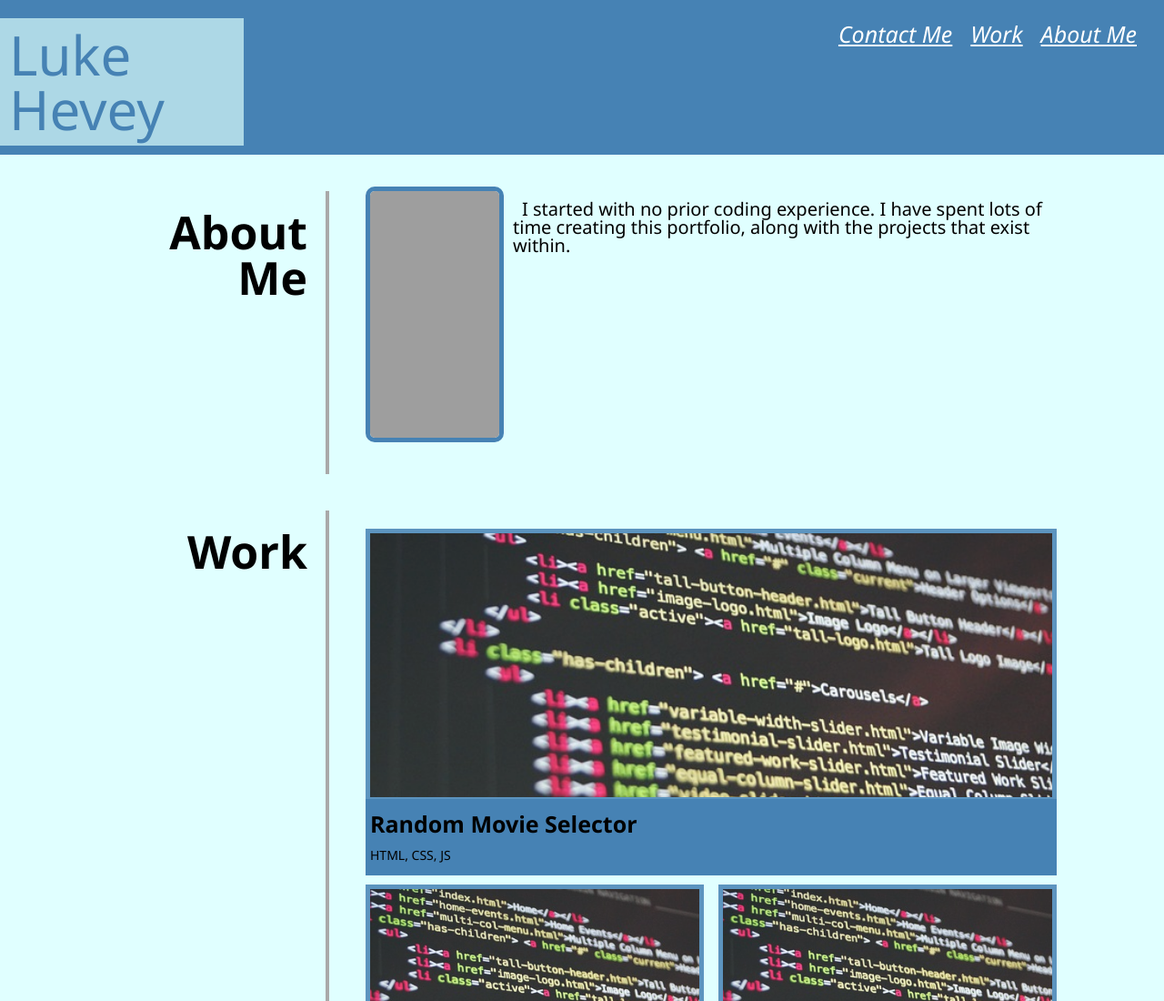
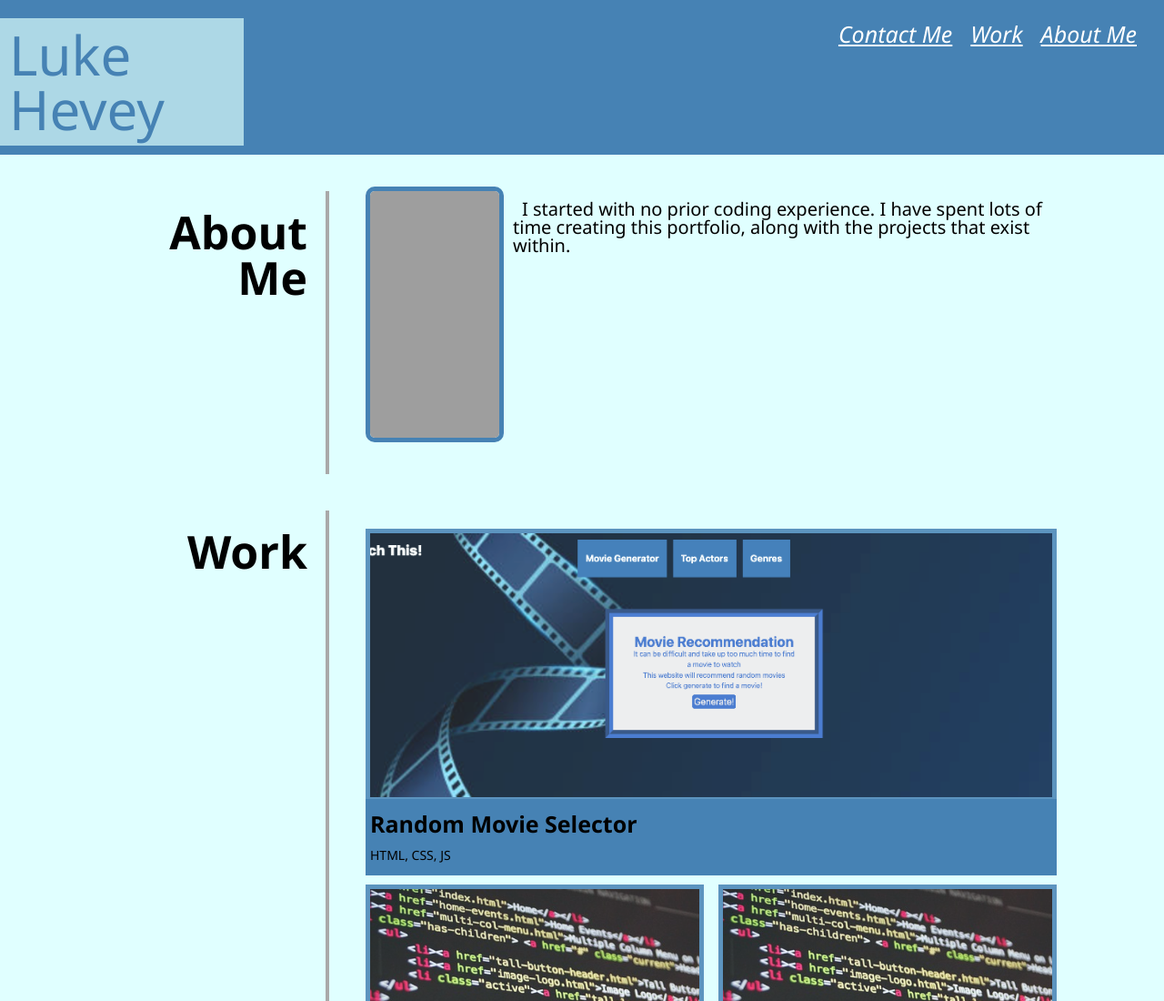
Before and after one commit to lukehevey/personal-portfolio-page, a plain HTML site: page index.html in a window 1280 px wide. Shown: the top 1100 px of the page at 91% size. Drawn offline with Linux system fonts and the light colour scheme; grey boxes are pictures that could not be loaded.

Commit message:
Update index.html

```diff
--- a/index.html
+++ b/index.html
@@ -37,7 +37,7 @@
             <div id="work" class="work-content">
                 <div class="featured">
                     <article>
-                        <a href="https://bloodymajima.github.io/movie-selector/"><img src="./Assets/css/images/code-g2ec118fc2_640.jpg"
+                        <a href="https://bloodymajima.github.io/movie-selector/"><img src="./Assets/css/images/_Users_lukehevey_bootcamp_movie-selector_index.html.png"
                                 alt="Image of deployed website"></a>
                         <article class="text-block">
                             <h3>Random Movie Selector</h3>
```
